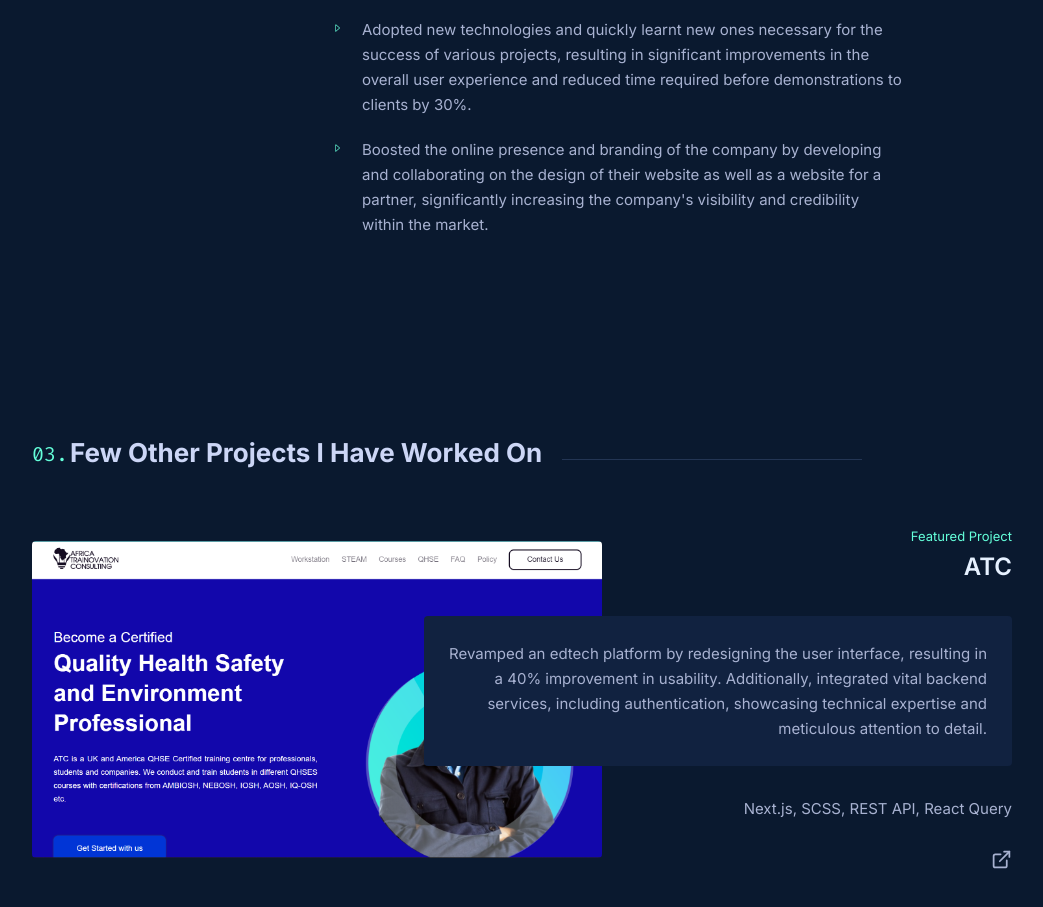
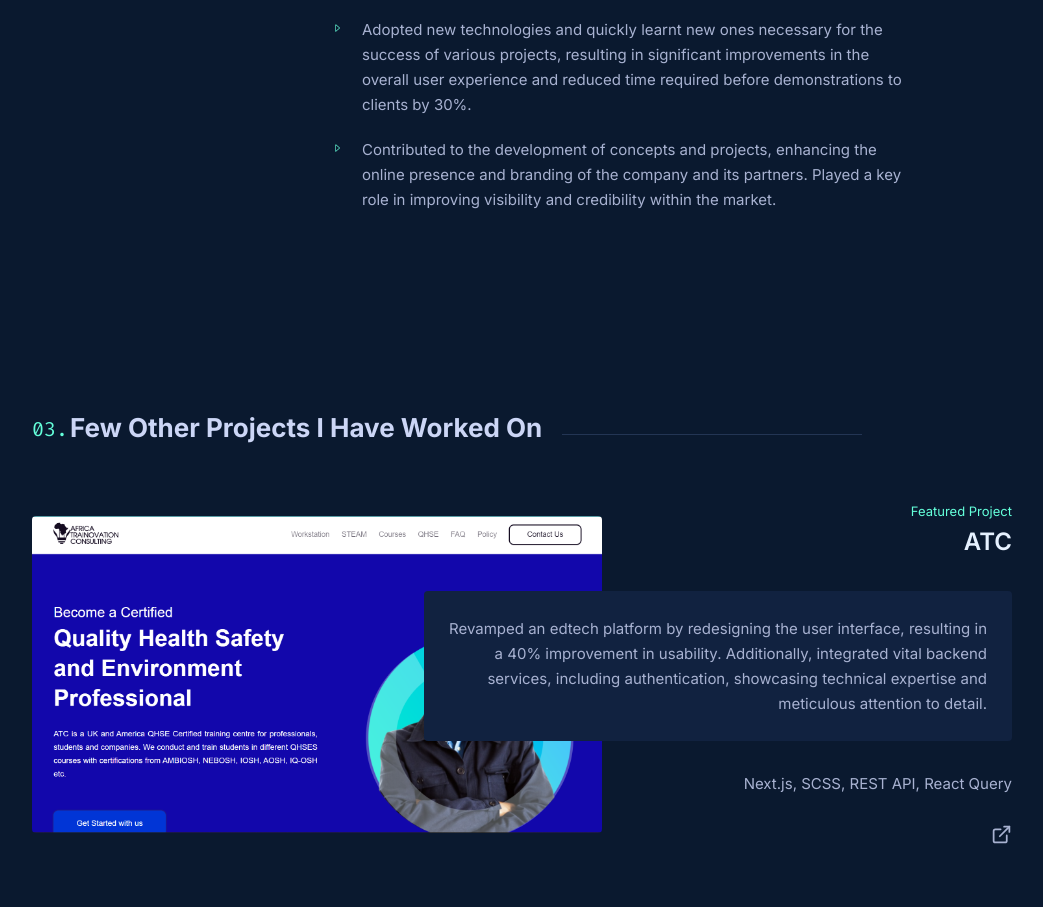
Before and after one commit to reedwane/web, a React (Create React App) app: page / in a window 1280 px wide. Shown: the part 2320-3227 px from the top of the page, without its empty margins (118-1161 px from the left). Built offline with nearby package versions, Linux system fonts and the light colour scheme.

Commit message:
config edit

```diff
--- a/src/provider/experience/index.js
+++ b/src/provider/experience/index.js
@@ -20,7 +20,7 @@ const Experience = [
       {
         id: 3,
         details:
-          "Boosted the online presence and branding of the company by developing and collaborating on the design of their website as well as a website for a partner, significantly increasing the company's visibility and credibility within the market.",
+          "Contributed to the development of concepts and projects, enhancing the online presence and branding of the company and its partners. Played a key role in improving visibility and credibility within the market.",
       },
     ],
     contract: "Contract",
```
